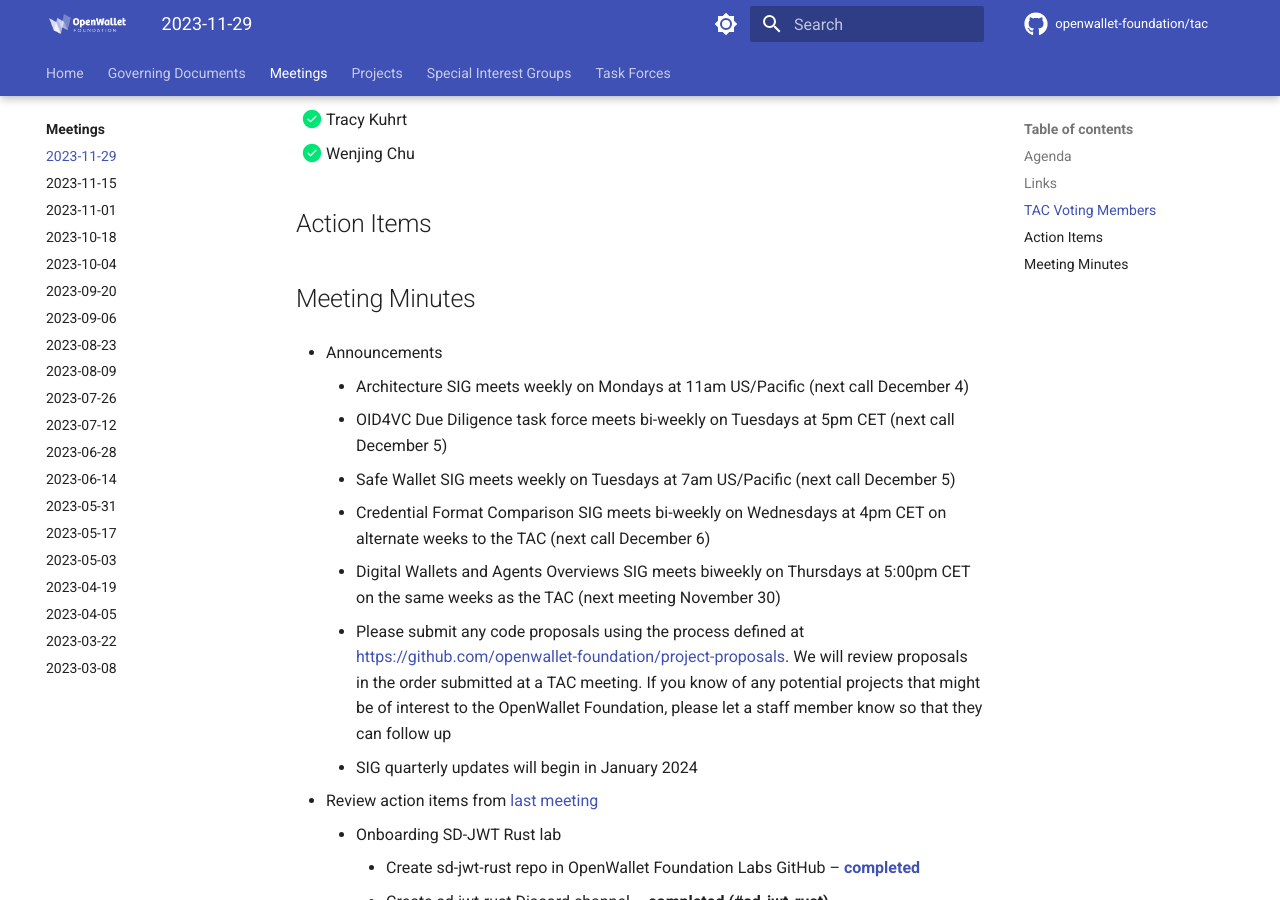
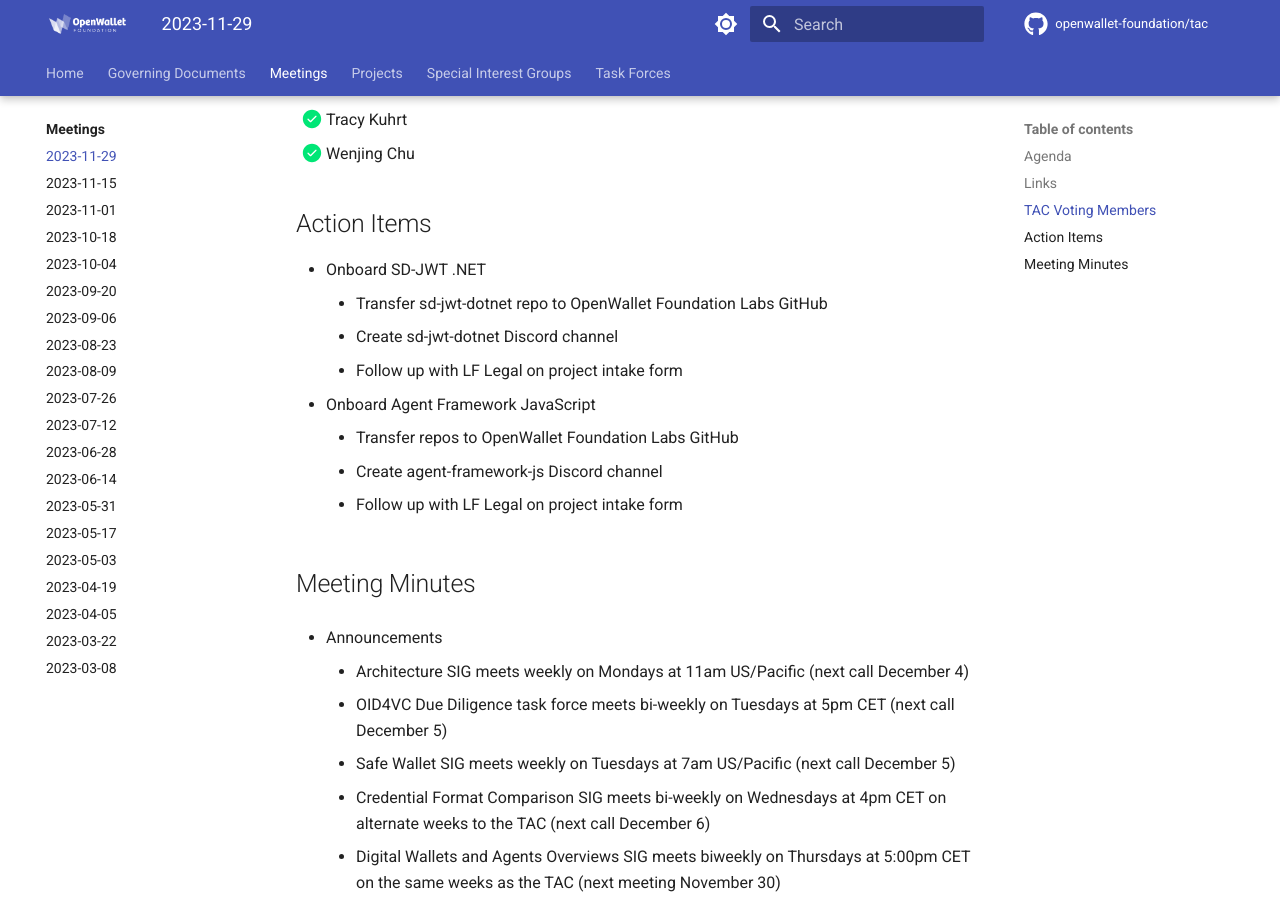
Before and after one commit to openwallet-foundation/tac, an MkDocs documentation site: the page built from docs/meetings/2023/2023-11-29.md, in a window 1280 px wide and 900 px high, scrolled down 938 px. Built offline with MkDocs 1.6.1 and Material for MkDocs 9.7.7, drawn with Linux system fonts in a browser that asks for light colours; comment, search, counter and statistics services are not loaded; some of the changed text lies outside the part shown.

Commit message:
Add action items
Signed-off-by: Tracy Kuhrt <tracy.a.kuhrt@accenture.com>

```diff
--- a/docs/meetings/2023/2023-11-29.md
+++ b/docs/meetings/2023/2023-11-29.md
@@ -26,6 +26,14 @@
 - [x] Wenjing Chu
 
 ## Action Items
+- Onboard SD-JWT .NET
+    - Transfer sd-jwt-dotnet repo to OpenWallet Foundation Labs GitHub
+    - Create sd-jwt-dotnet Discord channel
+    - Follow up with LF Legal on project intake form
+- Onboard Agent Framework JavaScript
+    - Transfer repos to OpenWallet Foundation Labs GitHub
+    - Create agent-framework-js Discord channel
+    - Follow up with LF Legal on project intake form
 
 ## Meeting Minutes
 - Announcements
```
Also changed, not shown: other parts of docs/meetings/2023/2023-11-29.md (+2 -0 lines).
